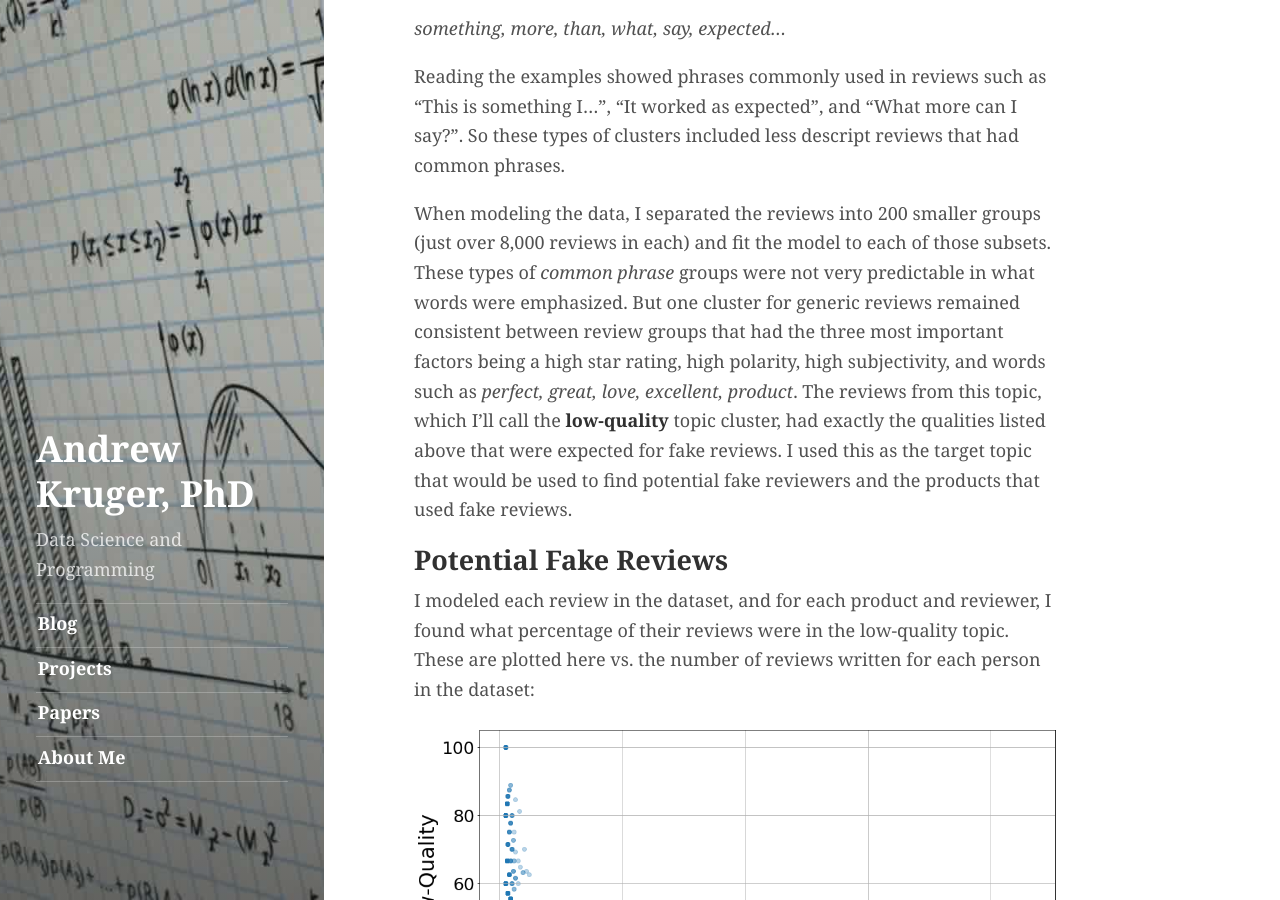
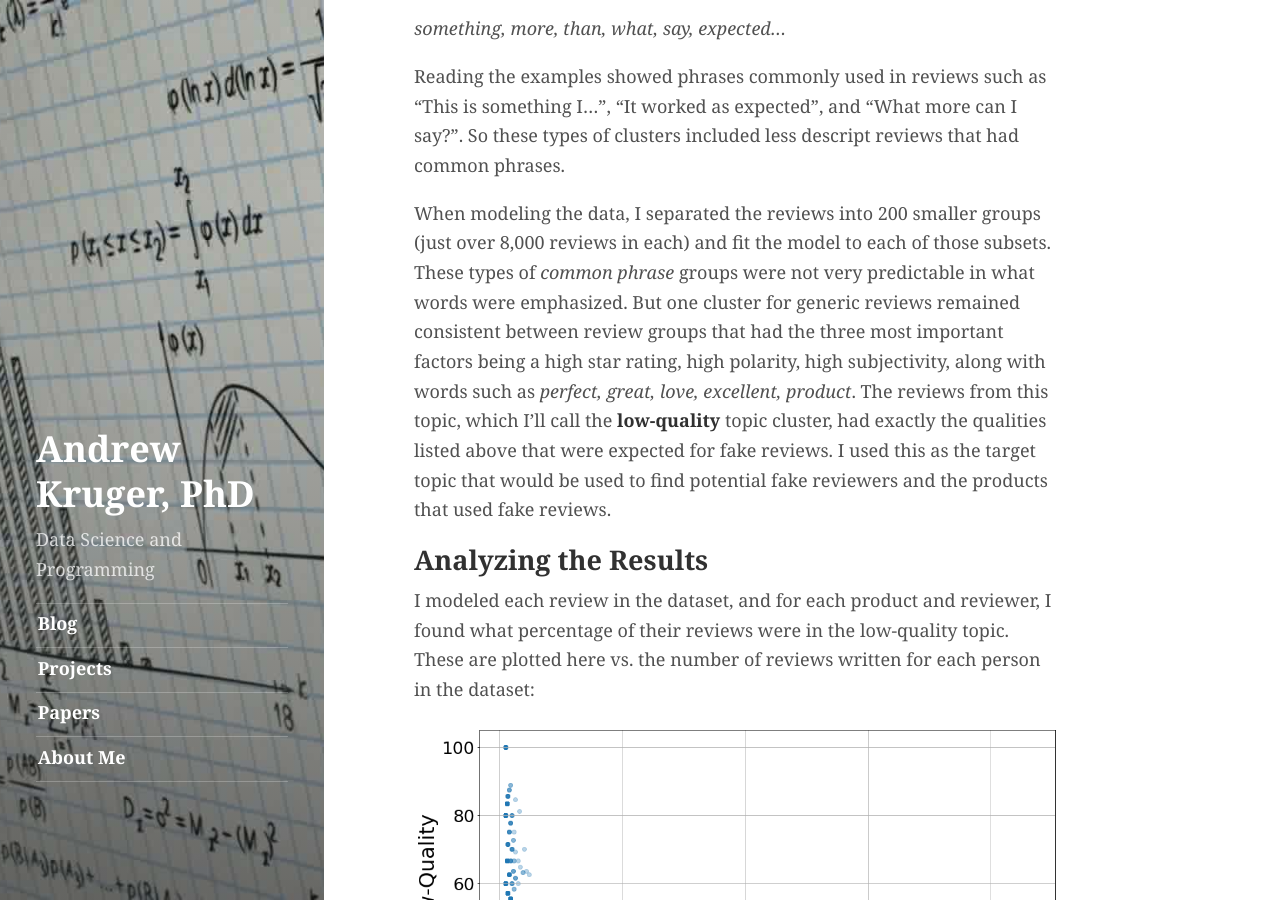
Before and after one commit to andrewkruger/andrewkruger.github.io, a Jekyll site: the page built from _projects/2017-08-25-amazon-reviews.md, in a window 1280 px wide and 900 px high, scrolled down 4622 px. Built offline with Jekyll 4.4.1, drawn with Linux system fonts in a browser that asks for light colours; a script that is not in the unit is left out; some of the changed text lies outside the part shown.

Commit message:
Updates made

```diff
--- a/_projects/2017-08-25-amazon-reviews.md
+++ b/_projects/2017-08-25-amazon-reviews.md
@@ -70,10 +70,10 @@ Other topics were more ambiguous.  For example, one cluster had words such as:
 
 Reading the examples showed phrases commonly used in reviews such as "This is something I...", "It worked as expected", and "What more can I say?".  So these types of clusters included less descript reviews that had common phrases.
 
-When modeling the data, I separated the reviews into 200 smaller groups (just over 8,000 reviews in each) and fit the model to each of those subsets.  These types of *common phrase* groups were not very predictable in what words were emphasized.  But one cluster for generic reviews remained consistent between review groups that had the three most important factors being a high star rating, high polarity, high subjectivity, and words such as *perfect, great, love, excellent, product*.  The reviews from this topic, which I'll call the **low-quality** topic cluster, had exactly the qualities listed above that were expected for fake reviews.  I used this as the target topic that would be used to find potential fake reviewers and the products that used fake reviews.
+When modeling the data, I separated the reviews into 200 smaller groups (just over 8,000 reviews in each) and fit the model to each of those subsets.  These types of *common phrase* groups were not very predictable in what words were emphasized.  But one cluster for generic reviews remained consistent between review groups that had the three most important factors being a high star rating, high polarity, high subjectivity, along with words such as *perfect, great, love, excellent, product*.  The reviews from this topic, which I'll call the **low-quality** topic cluster, had exactly the qualities listed above that were expected for fake reviews.  I used this as the target topic that would be used to find potential fake reviewers and the products that used fake reviews.
 
 
-## Potential Fake Reviews
+## Analyzing the Results
 
 I modeled each review in the dataset, and for each product and reviewer, I found what percentage of their reviews were in the low-quality topic.  These are plotted here vs. the number of reviews written for each person in the dataset:
 
```
Also changed, not shown: other parts of _projects/2017-08-25-amazon-reviews.md (+1 -1 lines).
